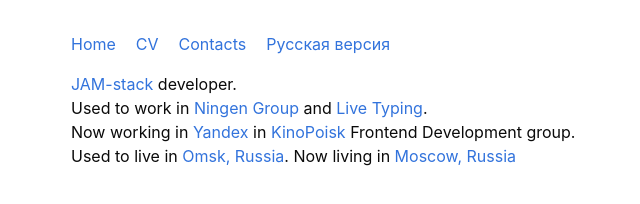
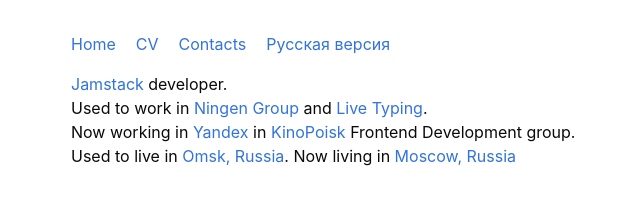
Before and after one commit to MichaelDanilov/danilov.me, a Gatsby site: page / in a window 1280 px wide. Shown: the full height of the page, 179-819 px from the left. Built offline with nearby package versions, Linux system fonts and the light colour scheme; Gatsby itself is replaced by a stand-in of ours; what michaeldanilov would draw is missing.

Commit message:
JAM-stack => Jamstack (#13)

```diff
--- a/src/components/page-wrapper/index.tsx
+++ b/src/components/page-wrapper/index.tsx
@@ -81,7 +81,7 @@ const PageWrapper: React.FC<IProps> = ({
   "@context": "http://schema.org",
   "@type": "Person",
   "name": "Michael Danilov",
-  "disambiguatingDescription": "JAM-stask developer",
+  "disambiguatingDescription": "Jamstack developer",
   "email": "mailto:michael@danilov.me",
   "gender": "Male",
   "jobTitle": "Front-end developer",
--- a/src/data/index.ts
+++ b/src/data/index.ts
@@ -8,7 +8,7 @@ export default {
   content: {
     en: [
       [
-        '<a href="https://jamstack.org/" hreflang="en-US">JAM-stack</a> developer.',
+        '<a href="https://jamstack.org/" hreflang="en-US">Jamstack</a> developer.',
         'Used to work in <a href="https://ningen.group/" hreflang="en-US">Ningen Group</a> and <a href="https://livetyping.com/en/" hreflang="en-US">Live Typing</a>.',
         'Now working in <a href="https://yandex.com/" hreflang="en-US">Yandex</a> in <a href="https://www.kinopoisk.ru/" hreflang="en-US">KinoPoisk</a> Frontend Development group.',
         'Used to live in <a href="https://en.wikipedia.org/wiki/Omsk" hreflang="en-US">Omsk, Russia</a>. Now living in <a href="https://en.wikipedia.org/wiki/Moscow" hreflang="ru-RU">Moscow, Russia</a>',
@@ -16,7 +16,7 @@ export default {
     ],
     ru: [
       [
-        '<a href="https://jamstack.org/" hreflang="en-US">JAM-stack</a> разработчик.',
+        '<a href="https://jamstack.org/" hreflang="en-US">Jamstack</a> разработчик.',
         'Работал в <a href="https://ningen.group/" hreflang="en-US">Ningen Group</a> и <a href="https://livetyping.com/ru/" hreflang="ru-RU">Лайв Тайпинге</a>.',
         'Сейчас работаю в компании <a href="https://yandex.ru/" hreflang="ru-RU">Яндекс</a> в команде фронтенд-разработки <a href="https://www.kinopoisk.ru/" hreflang="ru-RU">КиноПоиска</a>.',
         'Жил в <a href="https://ru.wikipedia.org/wiki/Омск" hreflang="ru-RU">Омске</a>. Сейчас в <a href="https://ru.wikipedia.org/wiki/Москва" hreflang="ru-RU">Москве</a>.',
```
Also changed, not shown: 1 other file.
